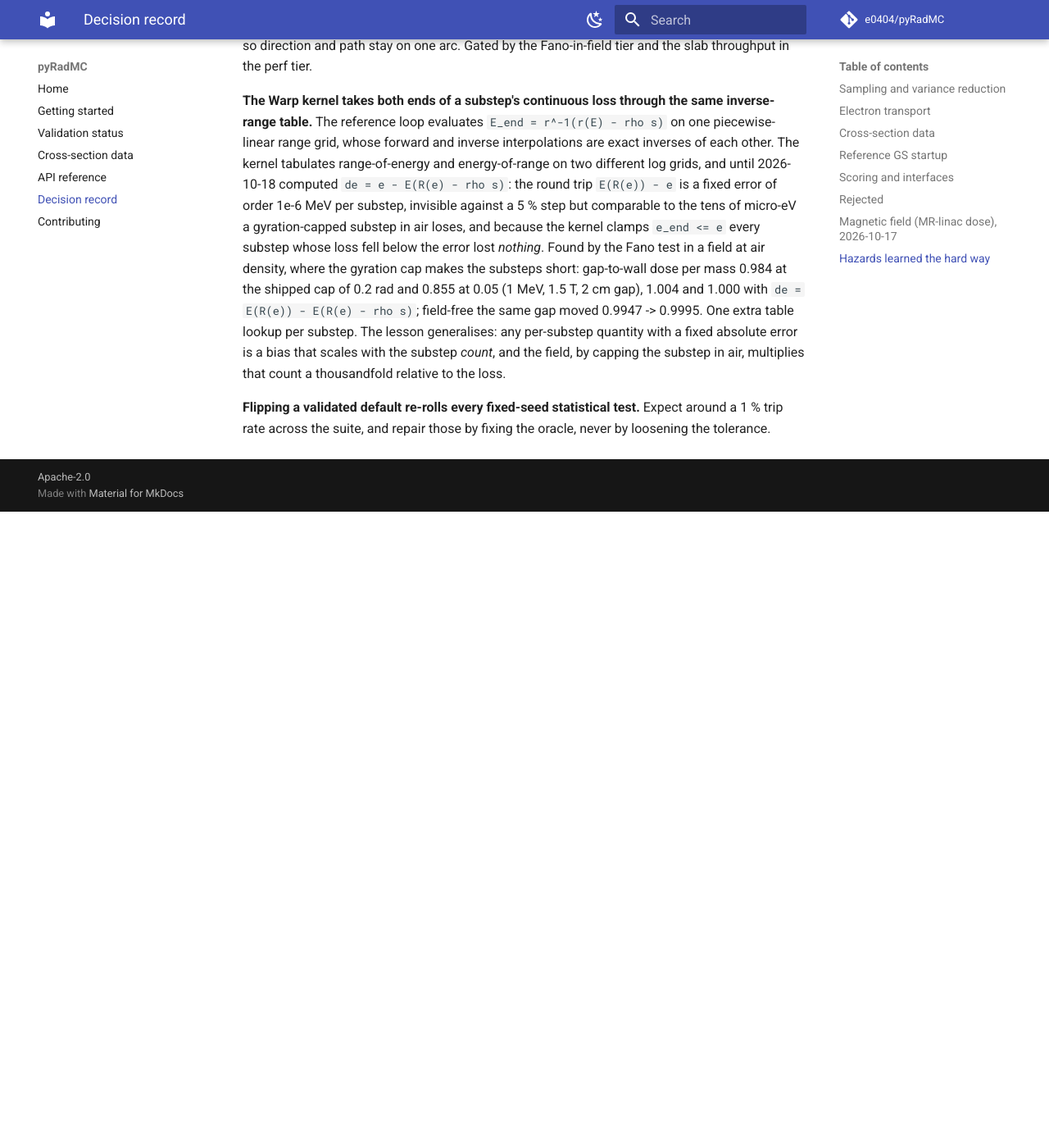
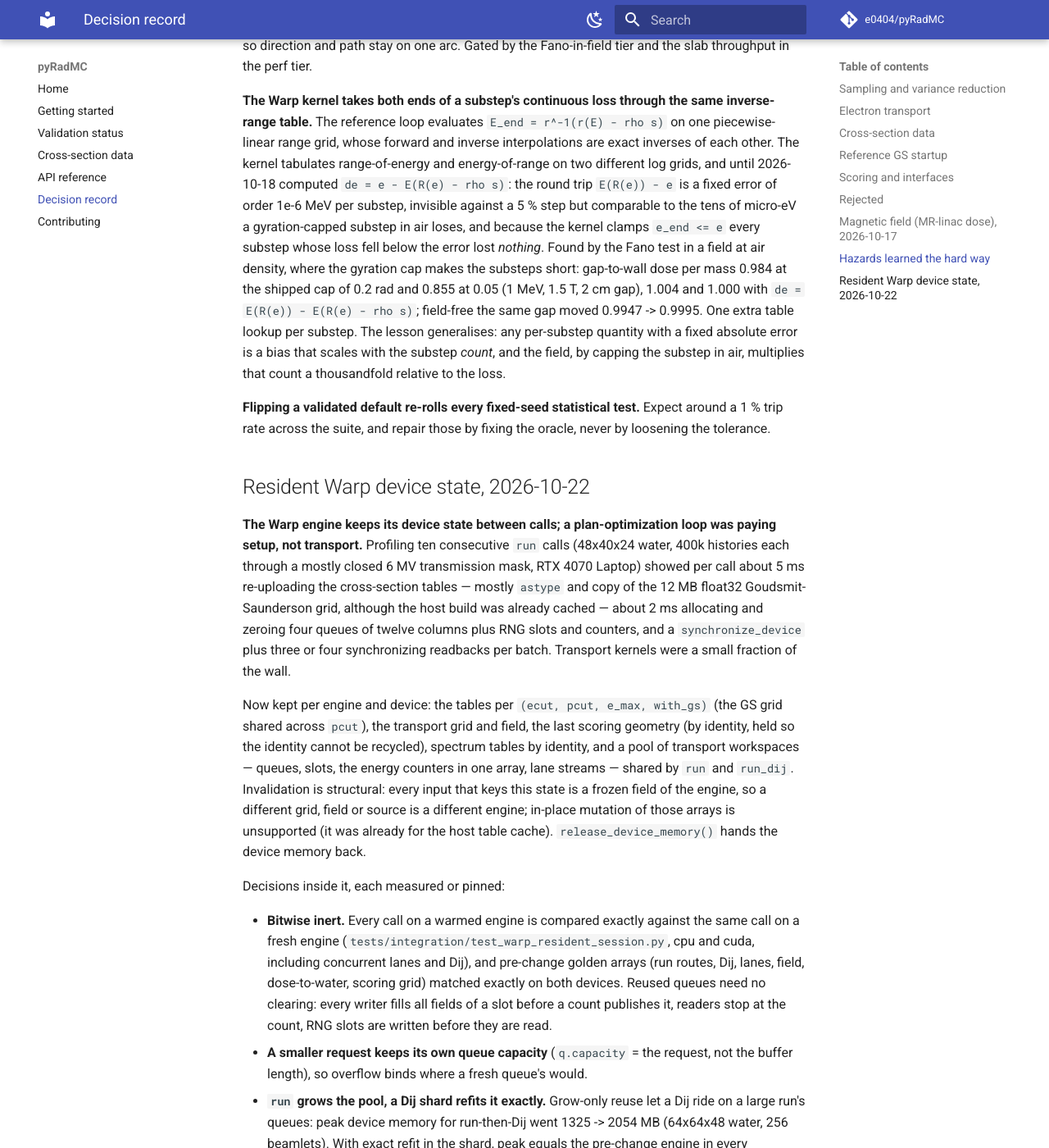
Before and after one commit to e0404/pyRadMC, an MkDocs documentation site: the page built from docs/decisions.md, in a window 1280 px wide and 1400 px high, scrolled down 10031 px. Shown: the whole window at 82% size. Built offline with MkDocs 1.6.1 and Material for MkDocs 9.7.7, drawn with Linux system fonts in a browser that asks for light colours; comment, search, counter and statistics services are not loaded; before the commit the page ends 10655 px from its top, so only the background shows below that; some of the changed text lies outside the part shown.

Commit message:
test(warp): benchmark per-call setup overhead
A perf-tier record of the plan-optimization loop shape (ten collimated
runs on one engine) and of the fixed cost of a tiny run and a tiny Dij,
on cpu and cuda, so a regression in the resident device state shows up
as baseline drift. The decision record in docs/decisions.md states what
was measured and why the dense maps stay per call.

Co-Authored-By: Claude Opus 5.5 <noreply@anthropic.com>

```diff
--- a/docs/decisions.md
+++ b/docs/decisions.md
@@ -429,3 +429,56 @@ the loss.
 **Flipping a validated default re-rolls every fixed-seed statistical test.** Expect around
 a 1 % trip rate across the suite, and repair those by fixing the oracle, never by
 loosening the tolerance.
+
+## Resident Warp device state, 2026-10-22
+
+**The Warp engine keeps its device state between calls; a plan-optimization loop was
+paying setup, not transport.** Profiling ten consecutive `run` calls (48x40x24 water,
+400k histories each through a mostly closed 6 MV transmission mask, RTX 4070 Laptop)
+showed per call about 5 ms re-uploading the cross-section tables — mostly `astype` and
+copy of the 12 MB float32 Goudsmit-Saunderson grid, although the host build was already
+cached — about 2 ms allocating and zeroing four queues of twelve columns plus RNG slots
+and counters, and a `synchronize_device` plus three or four synchronizing readbacks per
+batch. Transport kernels were a small fraction of the wall.
+
+Now kept per engine and device: the tables per `(ecut, pcut, e_max, with_gs)` (the GS
+grid shared across `pcut`), the transport grid and field, the last scoring geometry (by
+identity, held so the identity cannot be recycled), spectrum tables by identity, and a
+pool of transport workspaces — queues, slots, the energy counters in one array, lane
+streams — shared by `run` and `run_dij`. Invalidation is structural: every input that
+keys this state is a frozen field of the engine, so a different grid, field or source
+is a different engine; in-place mutation of those arrays is unsupported (it was already
+for the host table cache). `release_device_memory()` hands the device memory back.
+
+Decisions inside it, each measured or pinned:
+
+- **Bitwise inert.** Every call on a warmed engine is compared exactly against the same
+  call on a fresh engine (`tests/integration/test_warp_resident_session.py`, cpu and
+  cuda, including concurrent lanes and Dij), and pre-change golden arrays (run routes,
+  Dij, lanes, field, dose-to-water, scoring grid) matched exactly on both devices.
+  Reused queues need no clearing: every writer fills all fields of a slot before a count
+  publishes it, readers stop at the count, RNG slots are written before they are read.
+- **A smaller request keeps its own queue capacity** (`q.capacity` = the request, not
+  the buffer length), so overflow binds where a fresh queue's would.
+- **`run` grows the pool, a Dij shard refits it exactly.** Grow-only reuse let a Dij ride
+  on a large run's queues: peak device memory for run-then-Dij went 1325 -> 2054 MB
+  (64x64x48 water, 256 beamlets). With exact refit in the shard, peak equals the
+  pre-change engine in every sequence measured, and the Dij auto group size counts idle
+  pooled bytes as free, so it is the size a fresh engine gets.
+- **Dense dose maps stay per call.** Their size is the scoring grid's (tens of bytes per
+  voxel; gigabytes on a full CT) or, for a Dij, half the free memory; parking them
+  between calls would starve the next user of the card for a sub-millisecond saving.
+- **Books read in one transfer; the majorant check once per call.** The int64 counters
+  share one array (one 128-byte line each) and are still cleared and read per batch
+  (`run`) or per group (Dij), so no int64 sum spans more than before; the violation
+  counter only grows and is read once per call or shard (a new test pins that it still
+  raises and that an aborted call leaves the engine usable).
+
+Measured, interleaved A/B against the pre-change code in separate processes, best of 3
+loops / 30 tiny runs / 15 tiny Dij, on a GPU shared with other jobs (clock checked under
+load at 2.0-2.5 GHz, no power cap): ten-run loop 119-123 -> 22-24 ms; tiny `run`
+(64 histories) 7.9-8.4 -> 1.0-1.1 ms; tiny `run_dij` (16 beamlets x 16) 8.9-9.8 ->
+2.1-2.5 ms. On cpu (40k histories per run): loop 402-414 -> 73-76 ms, tiny run 8.0-8.2 ->
+0.71-0.73 ms, tiny Dij 23-25 -> 16-17 ms. Recorded in
+`tests/perf/test_warp_setup_overhead.py`. What remains of a tiny call is mostly the
+drain loop's per-round count readbacks and launch overhead, which this change left alone.
```
Also changed, not shown: 1 other file.
